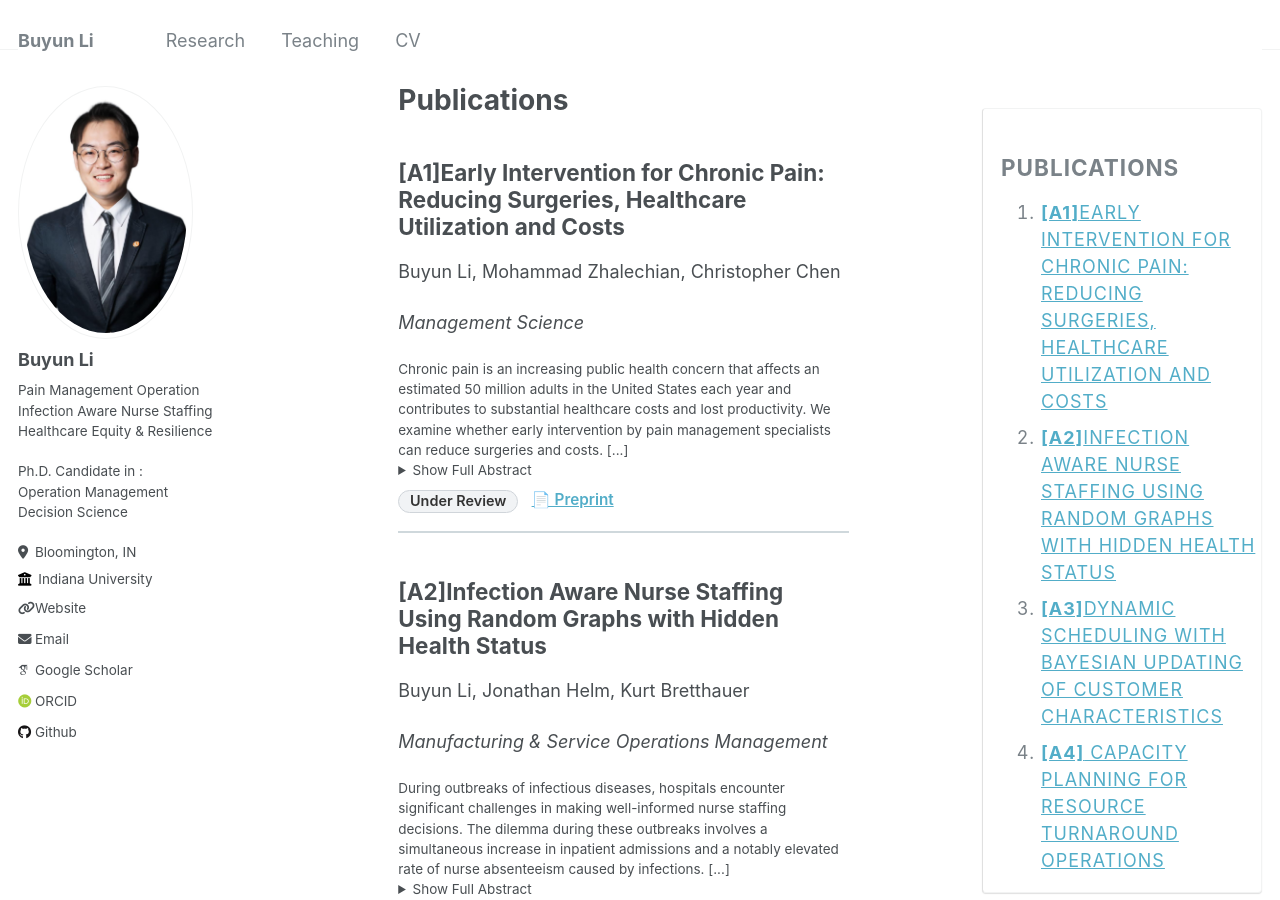
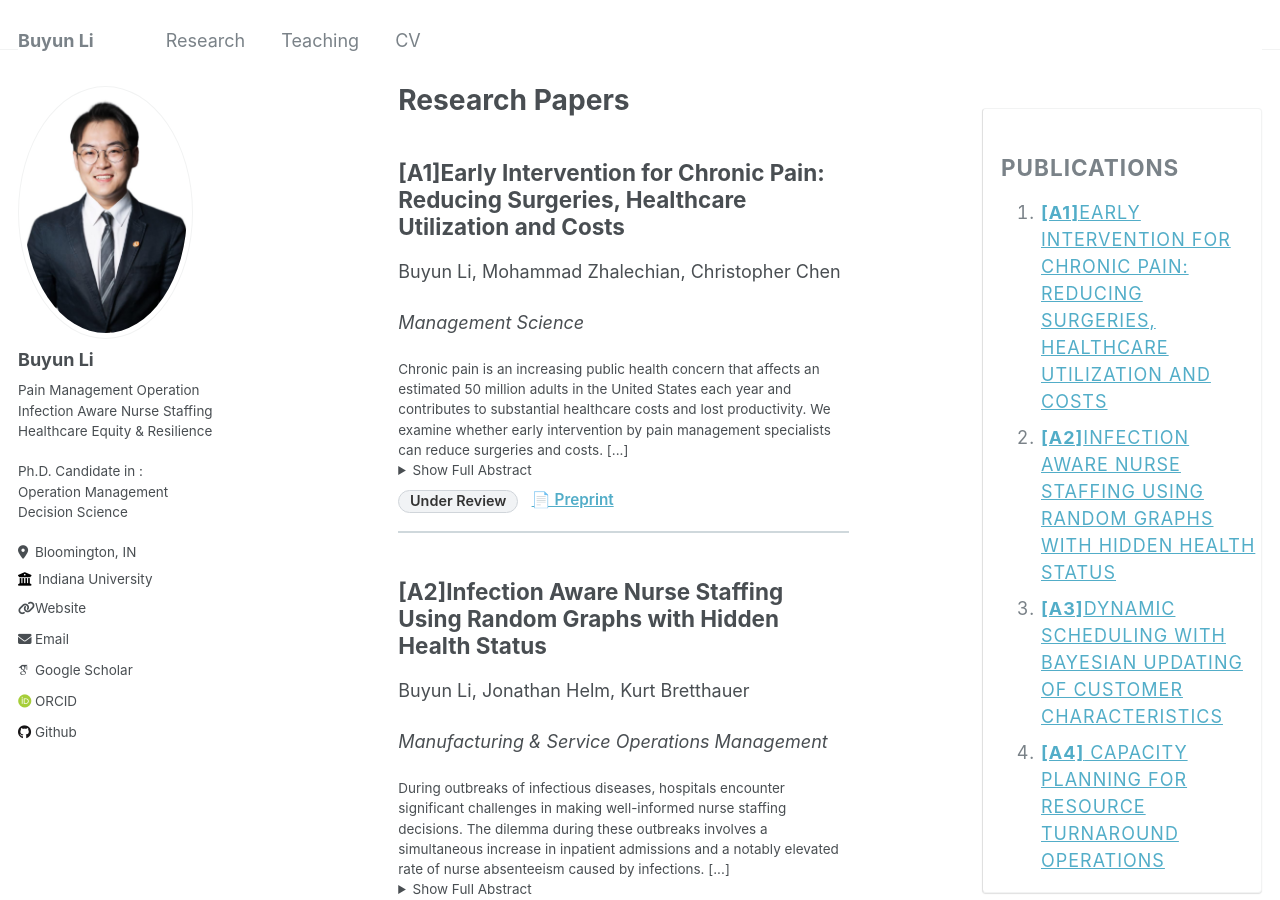
Before and after one commit to BuyunLi/BuyunLi.github.io, a Jekyll site: the page built from _pages/publications.md, in a window 1280 px wide and 900 px high. Built offline with Jekyll 4.4.1, drawn with Linux system fonts in a browser that asks for light colours; some web fonts are replaced.

Commit message:
Update publications.md

```diff
--- a/_pages/publications.md
+++ b/_pages/publications.md
@@ -1,5 +1,5 @@
 ---
 layout: publications   # <— use the new layout
-title: "Publications"
+title: "Research Papers"
 permalink: /publications/
 ---
```
